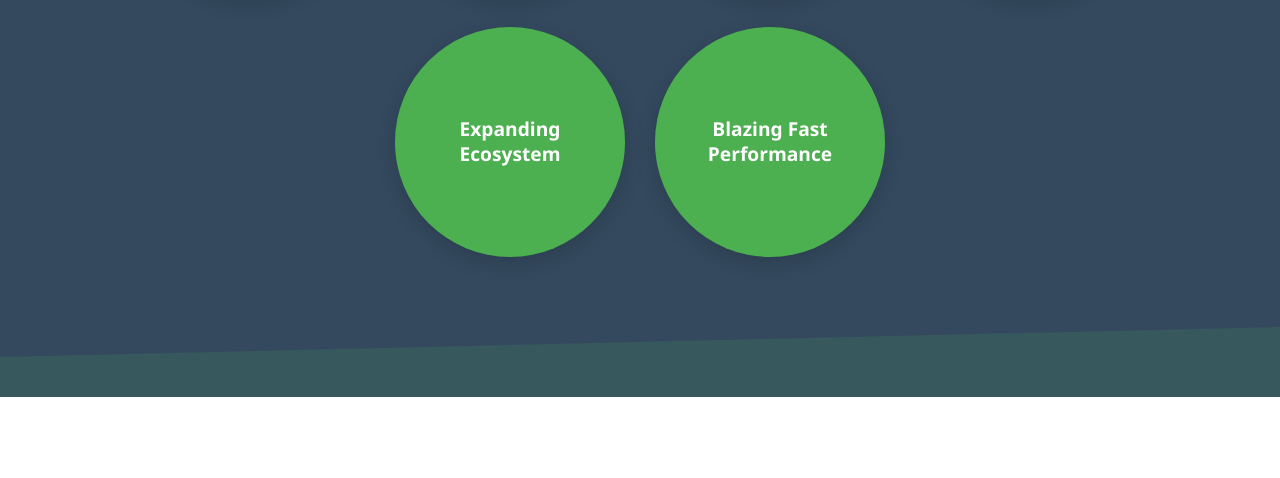
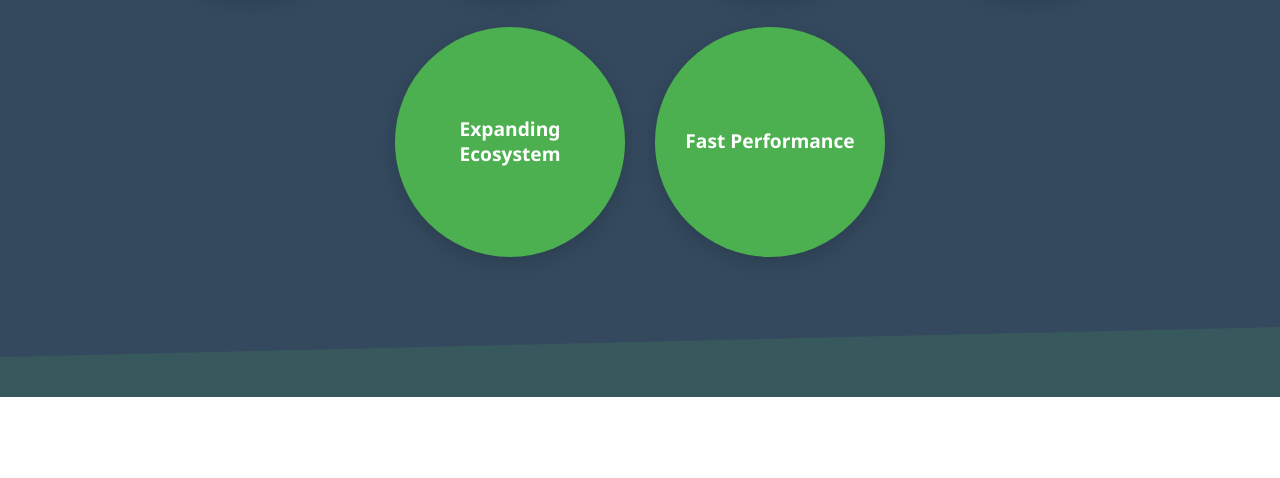
Before and after one commit to FotiosMpouris/Hard-E, a plain HTML site: page index.html in a window 1280 px wide. Shown: the part 2643-3121 px from the top of the page. Drawn offline with Linux system fonts and the light colour scheme.

Commit message:
Update index.html

```diff
--- a/index.html
+++ b/index.html
@@ -505,7 +505,7 @@
                     <h3>Expanding Ecosystem</h3>
                 </div>
                  <div class="feature-item">
-                    <h3>Blazing Fast Performance</h3>
+                    <h3>Fast Performance</h3>
                 </div>
             </div>
         </div>
```
